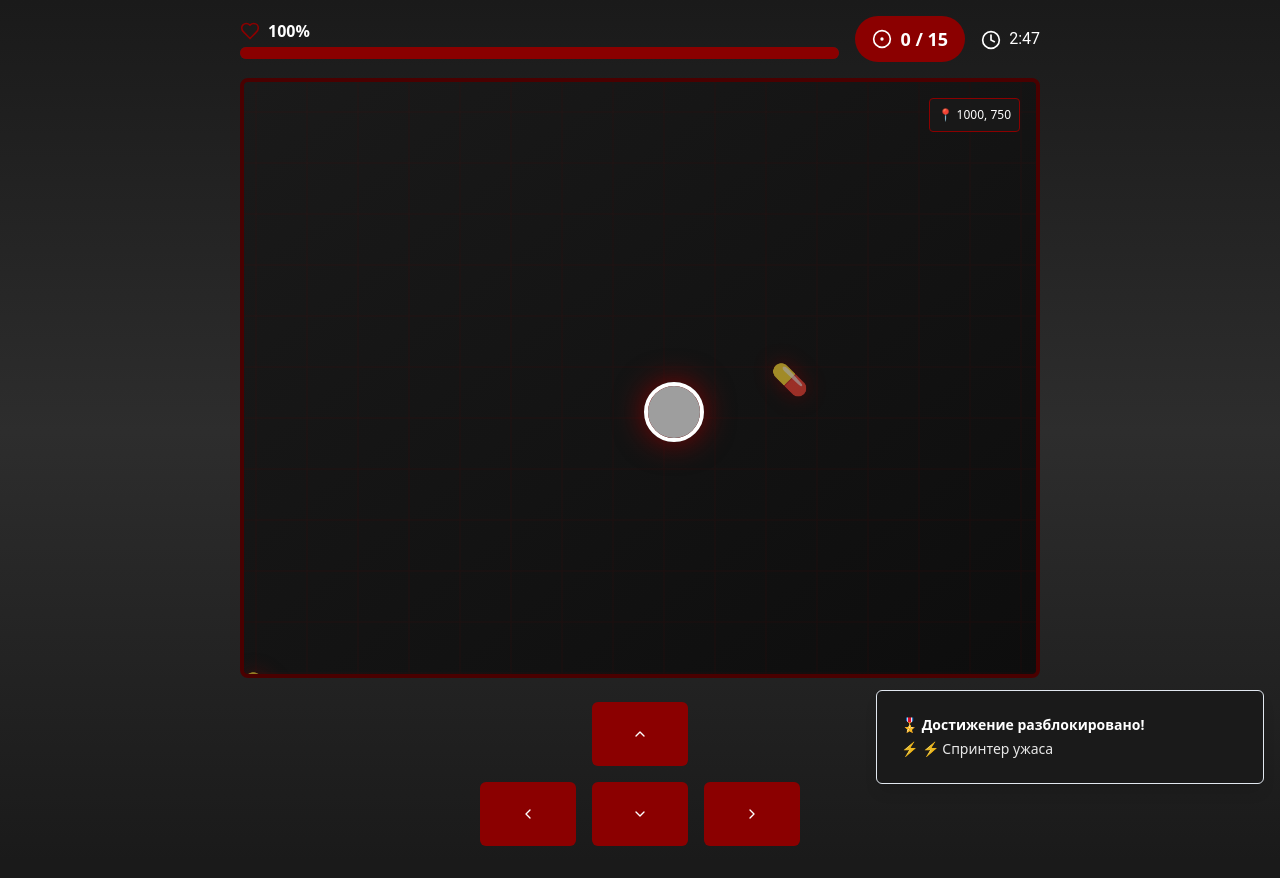
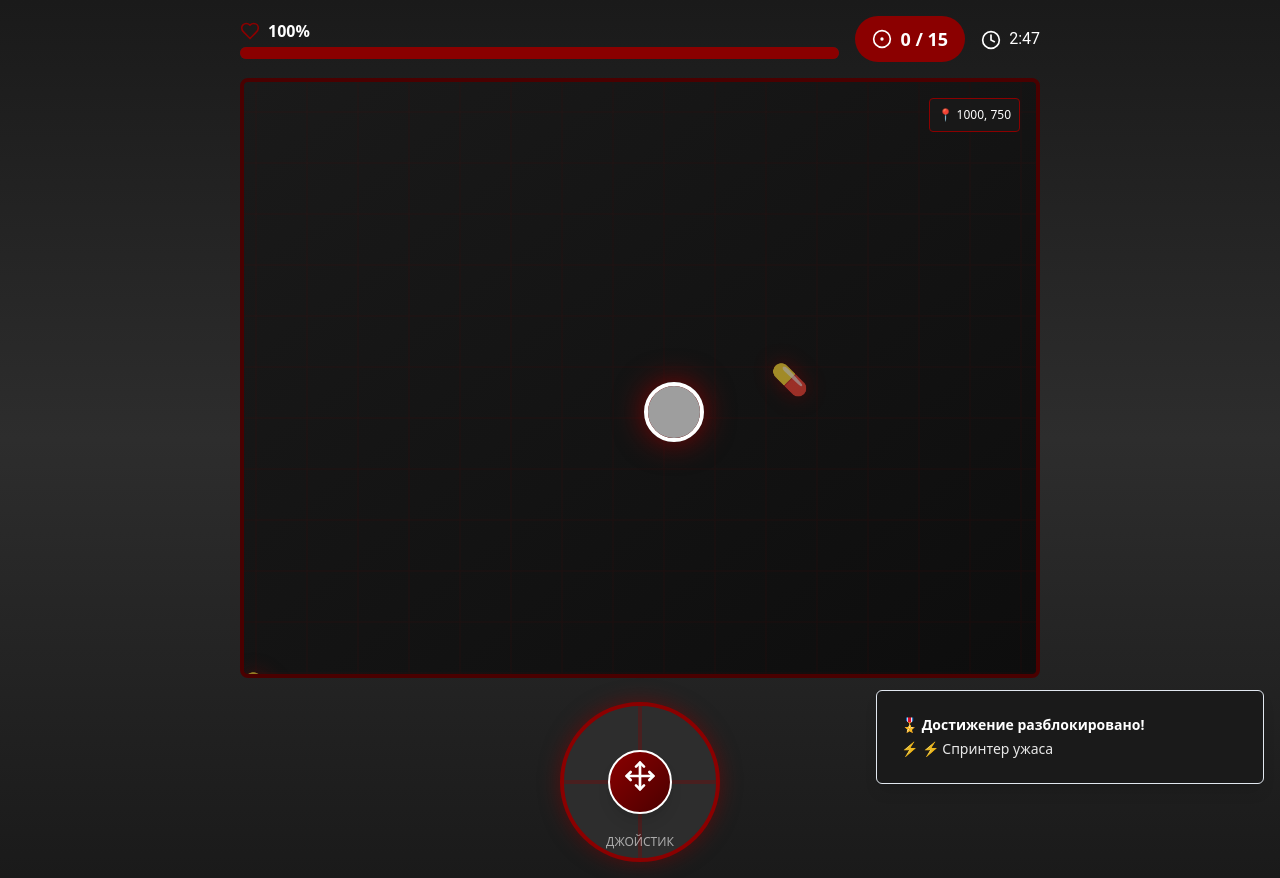
Before and after one commit to pr-poehali-dev/captain-kolbaska-horror, a React (Vite) app: page / in a window 1280 px wide. Both pictures are taken after a click on the button "НАЧАТЬ КОШМАР". Built offline with nearby package versions, Linux system fonts and the light colour scheme; grey boxes are pictures that could not be loaded.

Commit message:
Добавить эффекты урона и джойстик

```diff
--- a/src/pages/Index.tsx
+++ b/src/pages/Index.tsx
@@ -51,6 +51,9 @@ export default function Index() {
   const [enemySpeed, setEnemySpeed] = useState(ENEMY_BASE_SPEED);
   const [battleShots, setBattleShots] = useState(0);
   const [touchDirection, setTouchDirection] = useState<Position>({ x: 0, y: 0 });
+  const [joystickActive, setJoystickActive] = useState(false);
+  const [joystickStart, setJoystickStart] = useState<Position>({ x: 0, y: 0 });
+  const [joystickCurrent, setJoystickCurrent] = useState<Position>({ x: 0, y: 0 });
   const [achievements, setAchievements] = useState<Achievement[]>([
     { id: 'first-blood', title: '💀 Первая пуля', description: 'Собрал первую пулю... это только начало', icon: '💀', unlocked: false, scary: true },
     { id: 'speed-demon', title: '⚡ Спринтер ужаса', description: 'Пробежал марафон страха за 2 минуты', icon: '⚡', unlocked: false, scary: false },
@@ -260,9 +263,39 @@ export default function Index() {
     Math.pow(playerPos.x - enemyPos.x, 2) + Math.pow(playerPos.y - enemyPos.y, 2)
   );
   const dangerLevel = Math.max(0, 100 - (distance / 3));
+  const bloodOpacity = Math.max(0, (100 - health) / 100);
 
   const cameraX = Math.max(0, Math.min(WORLD_WIDTH - VIEWPORT_WIDTH, playerPos.x - VIEWPORT_WIDTH / 2));
   const cameraY = Math.max(0, Math.min(WORLD_HEIGHT - VIEWPORT_HEIGHT, playerPos.y - VIEWPORT_HEIGHT / 2));
+
+  const handleJoystickStart = (clientX: number, clientY: number) => {
+    setJoystickActive(true);
+    setJoystickStart({ x: clientX, y: clientY });
+    setJoystickCurrent({ x: clientX, y: clientY });
+  };
+
+  const handleJoystickMove = (clientX: number, clientY: number) => {
+    if (!joystickActive) return;
+    setJoystickCurrent({ x: clientX, y: clientY });
+
+    const deltaX = clientX - joystickStart.x;
+    const deltaY = clientY - joystickStart.y;
+    const distance = Math.sqrt(deltaX * deltaX + deltaY * deltaY);
+    const maxDistance = 60;
+
+    if (distance > 5) {
+      const normalizedX = deltaX / distance;
+      const normalizedY = deltaY / distance;
+      setTouchDirection({ x: normalizedX, y: normalizedY });
+    } else {
+      setTouchDirection({ x: 0, y: 0 });
+    }
+  };
+
+  const handleJoystickEnd = () => {
+    setJoystickActive(false);
+    setTouchDirection({ x: 0, y: 0 });
+  };
 
   return (
     <div className="min-h-screen bg-gradient-to-b from-[#1A1A1A] via-[#2D2D2D] to-[#1A1A1A] flex items-center justify-center p-4">
@@ -428,6 +461,24 @@ export default function Index() {
             <div className="absolute top-4 right-4 bg-[#1A1A1A] bg-opacity-80 p-2 rounded border border-[#8B0000] text-[#FFFFFF] text-xs">
               📍 {Math.floor(playerPos.x)}, {Math.floor(playerPos.y)}
             </div>
+
+            <div
+              className="absolute inset-0 pointer-events-none transition-opacity duration-300"
+              style={{
+                opacity: bloodOpacity,
+                background: 'radial-gradient(circle at center, transparent 30%, rgba(139, 0, 0, 0.3) 60%, rgba(139, 0, 0, 0.6) 100%)',
+              }}
+            >
+              <div className="absolute inset-0" style={{
+                backgroundImage: `
+                  radial-gradient(circle at 20% 30%, rgba(139, 0, 0, ${bloodOpacity * 0.4}) 0%, transparent 10%),
+                  radial-gradient(circle at 80% 40%, rgba(139, 0, 0, ${bloodOpacity * 0.3}) 0%, transparent 8%),
+                  radial-gradient(circle at 30% 70%, rgba(139, 0, 0, ${bloodOpacity * 0.5}) 0%, transparent 12%),
+                  radial-gradient(circle at 70% 80%, rgba(139, 0, 0, ${bloodOpacity * 0.4}) 0%, transparent 9%),
+                  radial-gradient(circle at 50% 20%, rgba(139, 0, 0, ${bloodOpacity * 0.3}) 0%, transparent 7%)
+                `,
+              }} />
+            </div>
           </div>
 
           {dangerLevel > 50 && (
@@ -439,45 +490,60 @@ export default function Index() {
             </div>
           )}
 
-          <div className="mt-6 grid grid-cols-3 gap-4 max-w-xs mx-auto">
-            <div />
-            <Button
-              onTouchStart={() => setTouchDirection({ x: 0, y: -1 })}
-              onTouchEnd={() => setTouchDirection({ x: 0, y: 0 })}
-              onMouseDown={() => setKeys(prev => new Set(prev).add('w'))}
-              onMouseUp={() => setKeys(prev => { const newKeys = new Set(prev); newKeys.delete('w'); return newKeys; })}
-              className="bg-[#8B0000] hover:bg-[#6B0000] h-16 text-2xl"
+          <div className="mt-6 flex justify-center">
+            <div
+              className="relative w-40 h-40 bg-[#2D2D2D] rounded-full border-4 border-[#8B0000] shadow-[0_0_20px_rgba(139,0,0,0.5)] flex items-center justify-center"
+              onTouchStart={(e) => {
+                e.preventDefault();
+                const touch = e.touches[0];
+                handleJoystickStart(touch.clientX, touch.clientY);
+              }}
+              onTouchMove={(e) => {
+                e.preventDefault();
+                const touch = e.touches[0];
+                handleJoystickMove(touch.clientX, touch.clientY);
+              }}
+              onTouchEnd={(e) => {
+                e.preventDefault();
+                handleJoystickEnd();
+              }}
+              onMouseDown={(e) => {
+                handleJoystickStart(e.clientX, e.clientY);
+              }}
+              onMouseMove={(e) => {
+                if (e.buttons === 1) {
+                  handleJoystickMove(e.clientX, e.clientY);
+                }
+              }}
+              onMouseUp={() => {
+                handleJoystickEnd();
+              }}
+              onMouseLeave={() => {
+                if (joystickActive) handleJoystickEnd();
+              }}
             >
-              <Icon name="ChevronUp" size={32} />
-            </Button>
-            <div />
-            <Button
-              onTouchStart={() => setTouchDirection({ x: -1, y: 0 })}
-              onTouchEnd={() => setTouchDirection({ x: 0, y: 0 })}
-              onMouseDown={() => setKeys(prev => new Set(prev).add('a'))}
-              onMouseUp={() => setKeys(prev => { const newKeys = new Set(prev); newKeys.delete('a'); return newKeys; })}
-              className="bg-[#8B0000] hover:bg-[#6B0000] h-16 text-2xl"
-            >
-              <Icon name="ChevronLeft" size={32} />
-            </Button>
-            <Button
-              onTouchStart={() => setTouchDirection({ x: 0, y: 1 })}
-              onTouchEnd={() => setTouchDirection({ x: 0, y: 0 })}
-              onMouseDown={() => setKeys(prev => new Set(prev).add('s'))}
-              onMouseUp={() => setKeys(prev => { const newKeys = new Set(prev); newKeys.delete('s'); return newKeys; })}
-              className="bg-[#8B0000] hover:bg-[#6B0000] h-16 text-2xl"
-            >
-              <Icon name="ChevronDown" size={32} />
-            </Button>
-            <Button
-              onTouchStart={() => setTouchDirection({ x: 1, y: 0 })}
-              onTouchEnd={() => setTouchDirection({ x: 0, y: 0 })}
-              onMouseDown={() => setKeys(prev => new Set(prev).add('d'))}
-              onMouseUp={() => setKeys(prev => { const newKeys = new Set(prev); newKeys.delete('d'); return newKeys; })}
-              className="bg-[#8B0000] hover:bg-[#6B0000] h-16 text-2xl"
-            >
-              <Icon name="ChevronRight" size={32} />
-            </Button>
+              <div className="absolute inset-0 flex items-center justify-center opacity-30">
+                <div className="absolute w-1 h-full bg-[#8B0000]" />
+                <div className="absolute w-full h-1 bg-[#8B0000]" />
+              </div>
+
+              <div
+                className="w-16 h-16 bg-gradient-to-br from-[#8B0000] to-[#4A0000] rounded-full shadow-lg border-2 border-[#FFFFFF] transition-all duration-100"
+                style={{
+                  transform: joystickActive
+                    ? `translate(${Math.max(-50, Math.min(50, joystickCurrent.x - joystickStart.x))}px, ${Math.max(-50, Math.min(50, joystickCurrent.y - joystickStart.y))}px)`
+                    : 'translate(0, 0)',
+                }}
+              >
+                <Icon name="Move" size={32} className="text-white m-auto mt-2" />
+              </div>
+
+              {!joystickActive && (
+                <div className="absolute bottom-2 text-xs text-[#FFFFFF] opacity-60">
+                  ДЖОЙСТИК
+                </div>
+              )}
+            </div>
           </div>
         </div>
       )}
```
